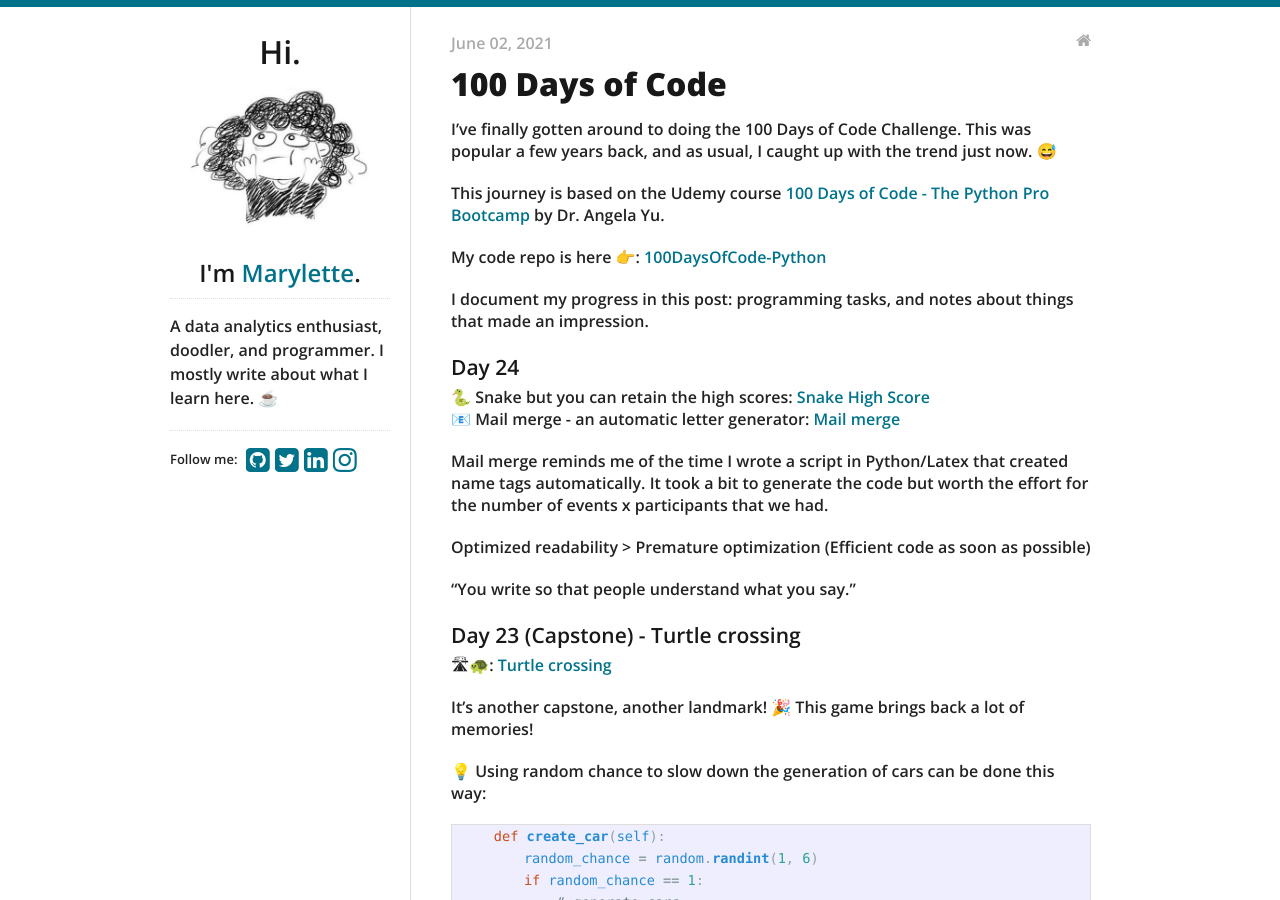
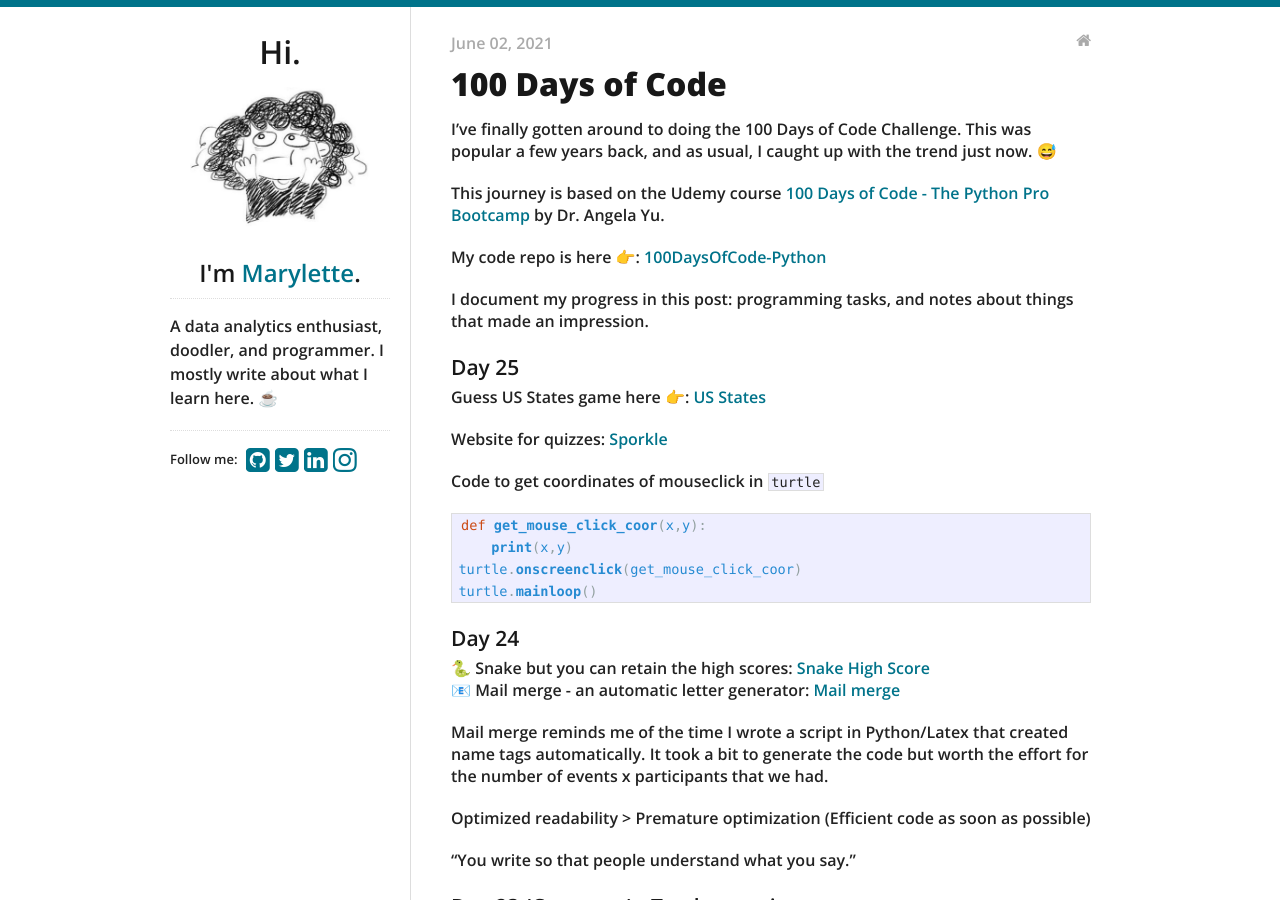
Before and after one commit to maryletteroa/maryletteroa.github.io, a Jekyll site: the page built from _posts/2021-06-02-hundred-days-of-python.md, in a window 1280 px wide and 900 px high. Built offline with Jekyll 4.4.1, drawn with Linux system fonts in a browser that asks for light colours.

Commit message:
update with day 25 post

````diff
--- a/_posts/2021-06-02-hundred-days-of-python.md
+++ b/_posts/2021-06-02-hundred-days-of-python.md
@@ -12,6 +12,22 @@
 My code repo is here 👉: [100DaysOfCode-Python](https://github.com/maryletteroa/100DaysOfCode-Python)
 
 I document my progress in this post: programming tasks, and notes about things that made an impression.
+
+
+#### Day 25
+
+Guess US States game here 👉: [US States](https://replit.com/@maryletteroa/us-states)
+
+Website for quizzes: [Sporkle](https://www.sporcle.com/)
+
+Code to get coordinates of mouseclick in `turtle`
+
+```python
+def get_mouse_click_coor(x,y):
+    print(x,y)
+turtle.onscreenclick(get_mouse_click_coor)
+turtle.mainloop()
+```
 
 #### Day 24
 
````
